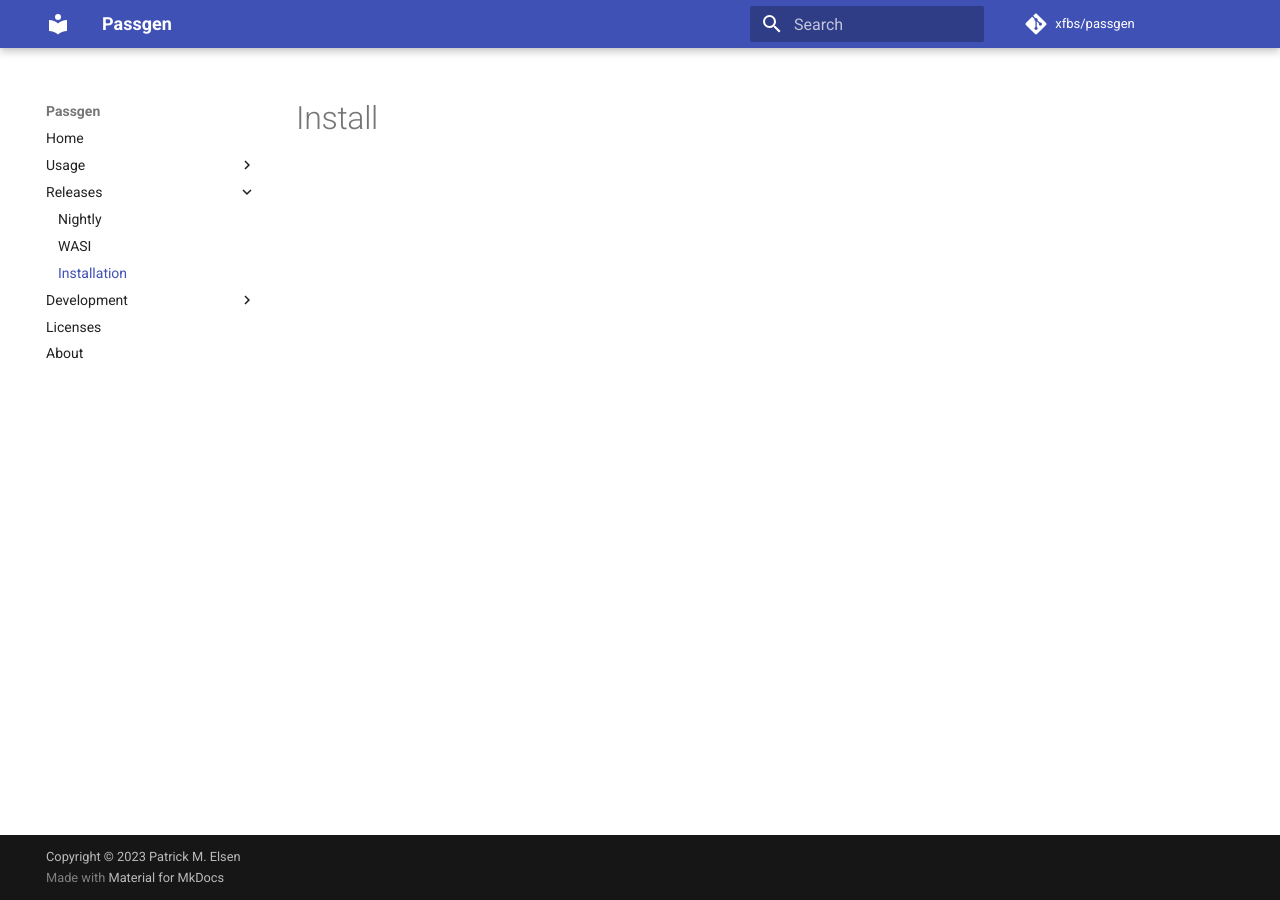
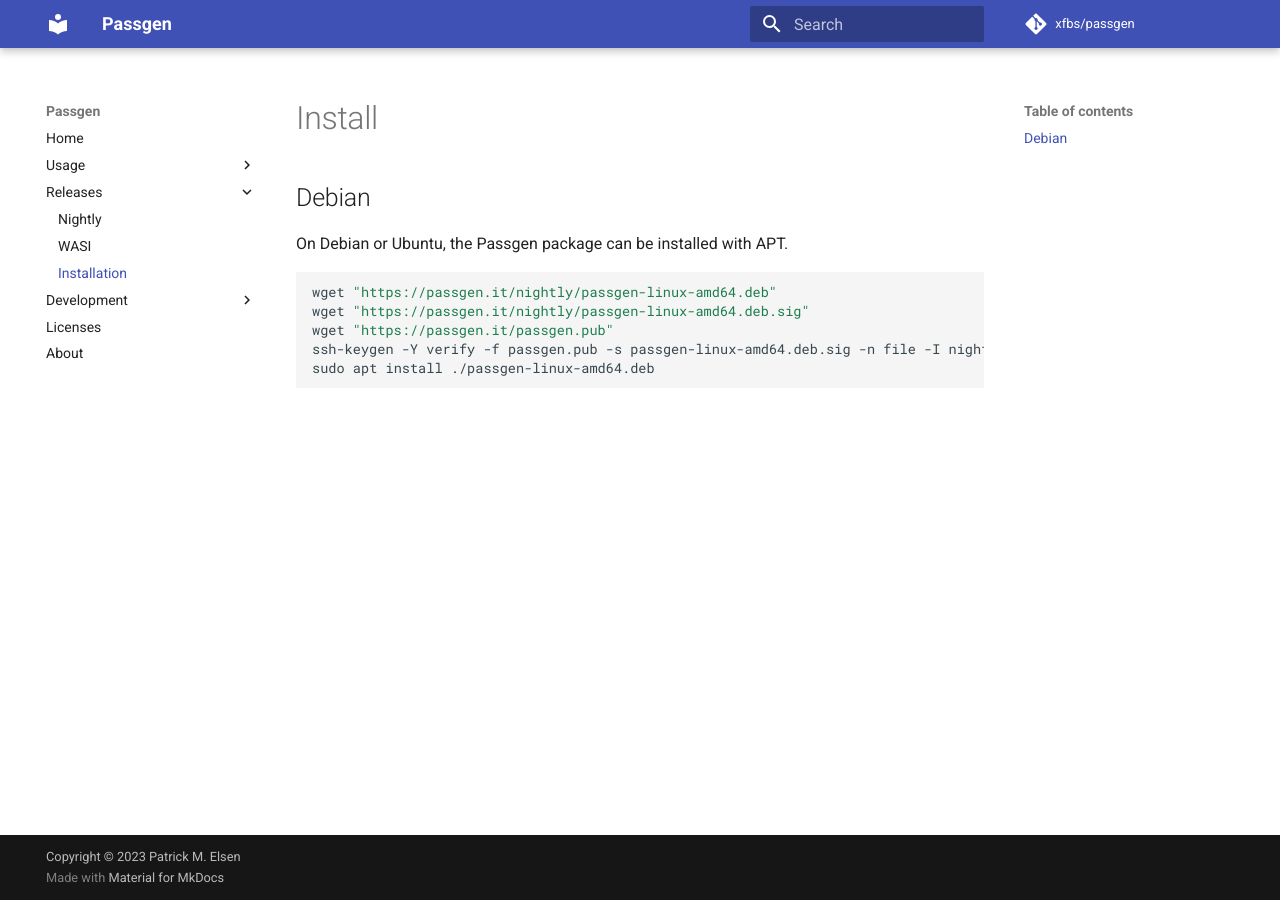
Before and after one commit to xfbs/passgen, an MkDocs documentation site: the page built from docs/install.md, in a window 1280 px wide. Built offline with MkDocs 1.6.1 and Material for MkDocs 9.7.7, drawn with Linux system fonts in a browser that asks for light colours; comment, search, counter and statistics services are not loaded.

Commit message:
Updates installation instructions for Debian

````diff
--- a/docs/install.md
+++ b/docs/install.md
@@ -1 +1,13 @@
 # Install
+
+## Debian
+
+On Debian or Ubuntu, the Passgen package can be installed with APT.
+
+```bash
+wget "https://passgen.it/nightly/passgen-linux-amd64.deb"
+wget "https://passgen.it/nightly/passgen-linux-amd64.deb.sig"
+wget "https://passgen.it/passgen.pub"
+ssh-keygen -Y verify -f passgen.pub -s passgen-linux-amd64.deb.sig -n file -I nightly@passgen.it < passgen-linux-amd64.deb
+sudo apt install ./passgen-linux-amd64.deb
+```
````
Also changed, not shown: docs/development/tooling.md (+1 -1 lines).
